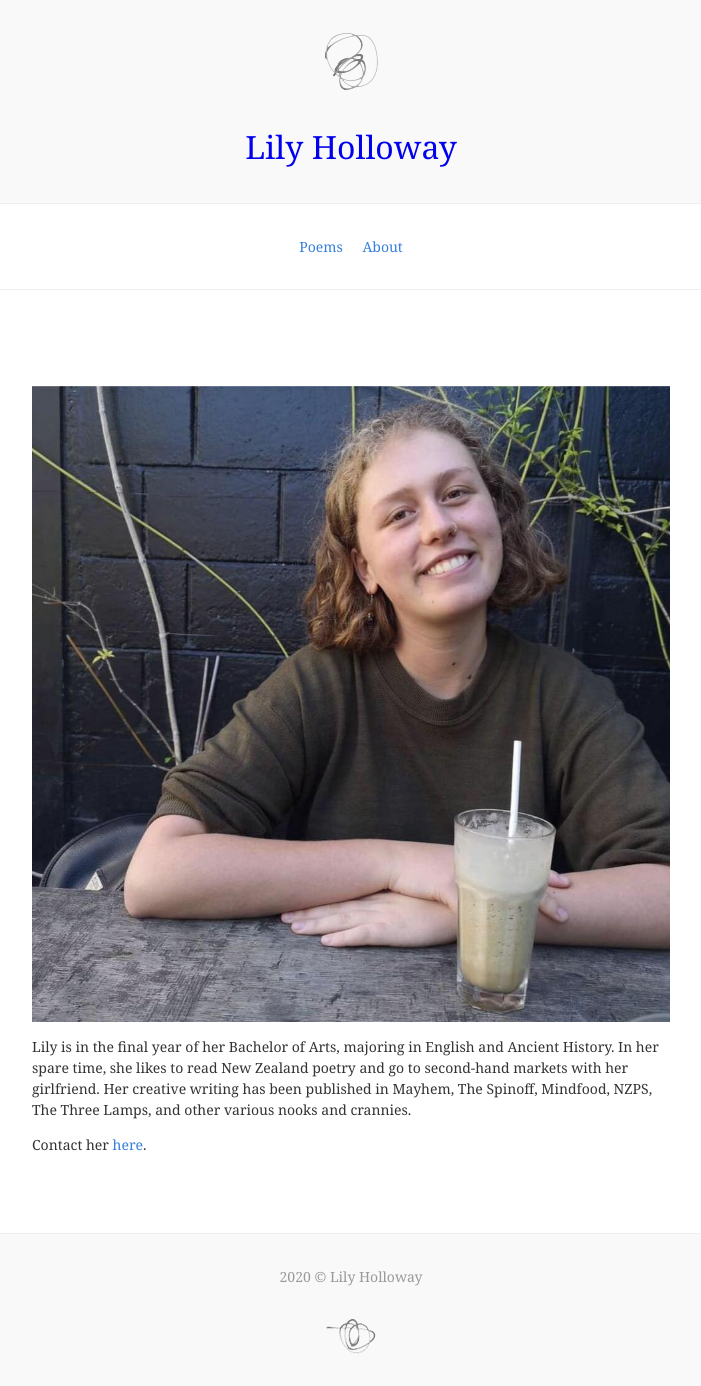
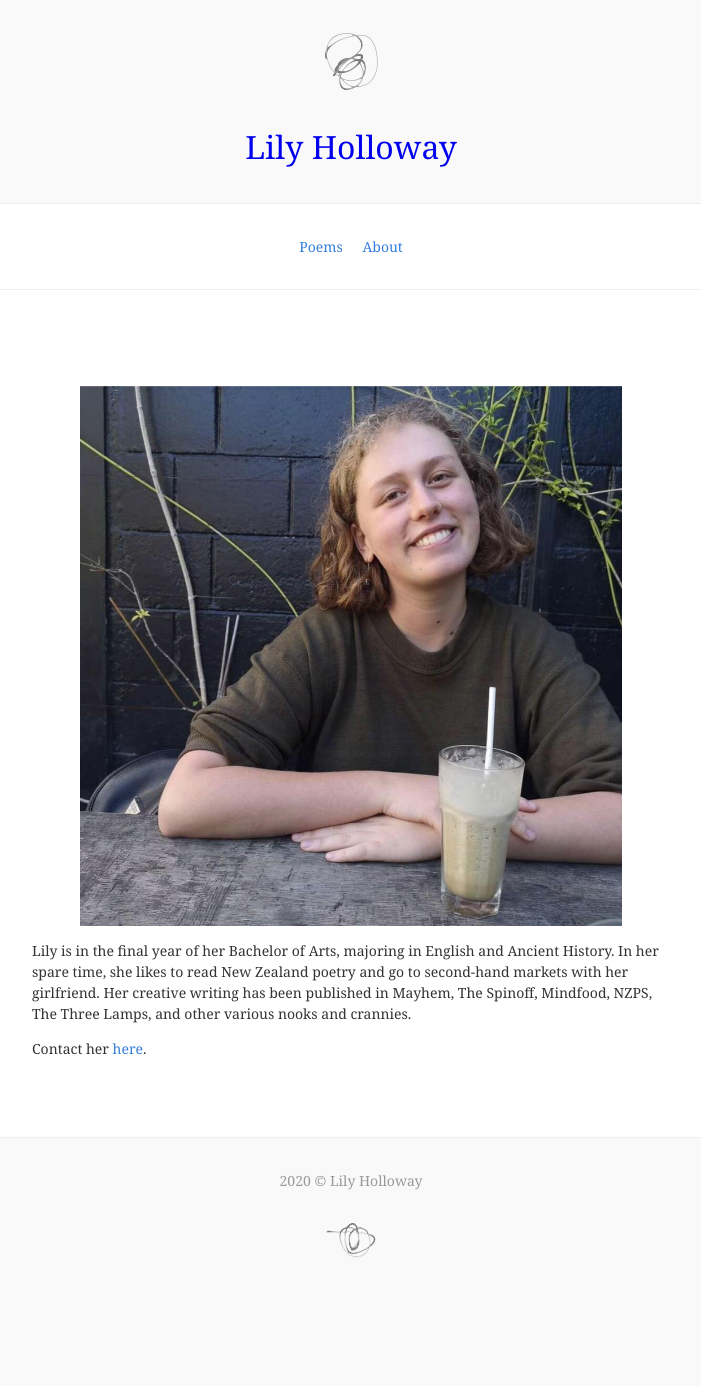
Before and after one commit to lilyholloway/lilyholloway.github.io, a Jekyll site: the page built from about.md, in a window 1280 px wide. Shown: the whole page, without its empty margins (289-990 px from the left). Built offline with Jekyll 4.4.1, drawn with Linux system fonts in a browser that asks for light colours; nearby versions of some CDN libraries; after the commit the page ends 1290 px from its top, so only the background shows below that.

Commit message:
Update about.md

```diff
--- a/about.md
+++ b/about.md
@@ -2,7 +2,7 @@
 title:
 ---
 
-<img src="{{ site.url }}/images/lilyholloway.jpg" alt="photo" class="mt4 db center" />
+<img src="{{ site.url }}/images/lilyholloway.jpg" alt="photo" height="60%" class="mt4 db center" />
 
 Lily is in the final year of her Bachelor of Arts, majoring in English and Ancient History. In her spare time, she likes to read New Zealand poetry and go to second-hand markets with her girlfriend. Her creative writing has been published in Mayhem, The Spinoff, Mindfood, NZPS, The Three Lamps, and other various nooks and crannies.
 
```
